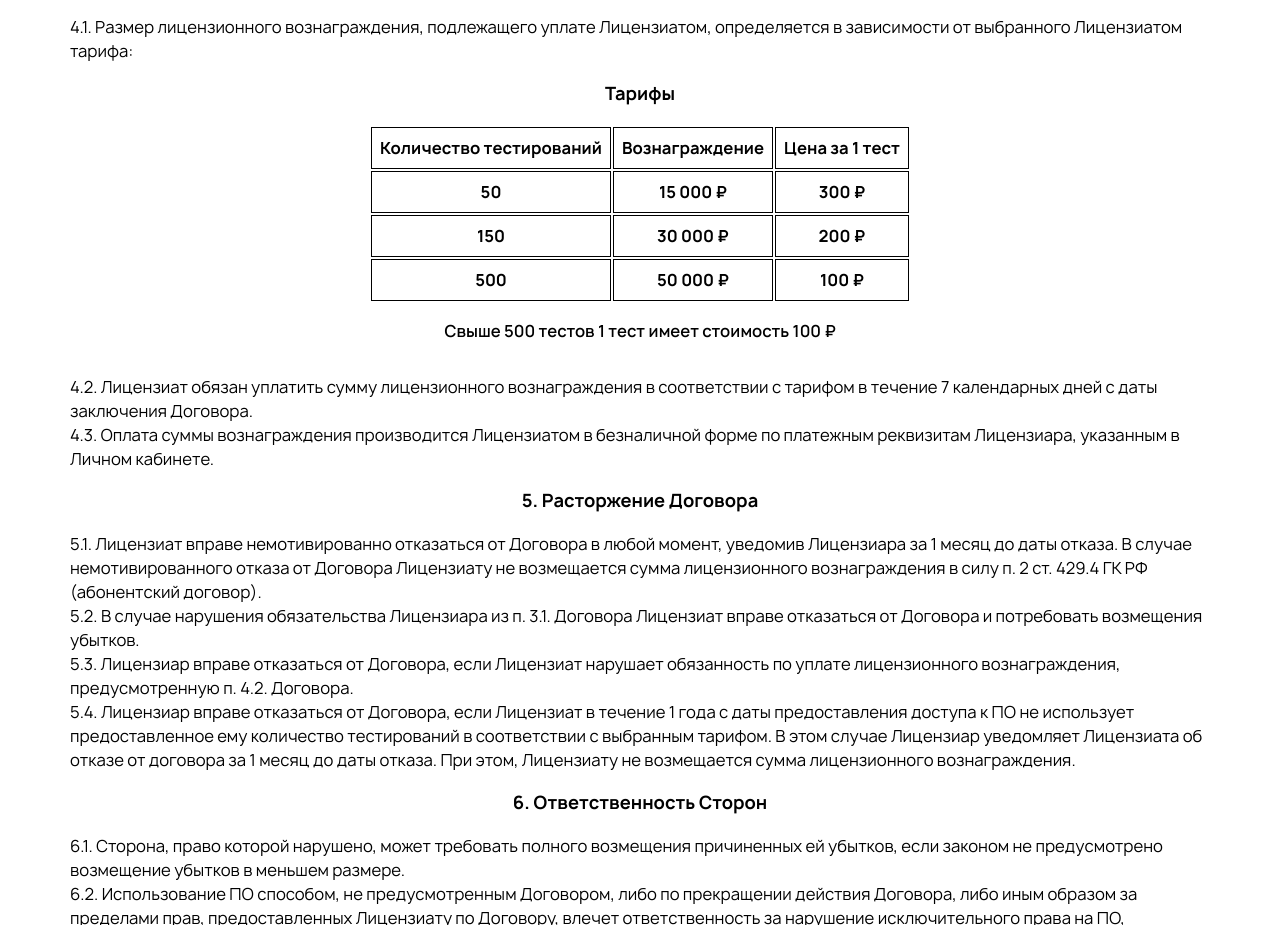
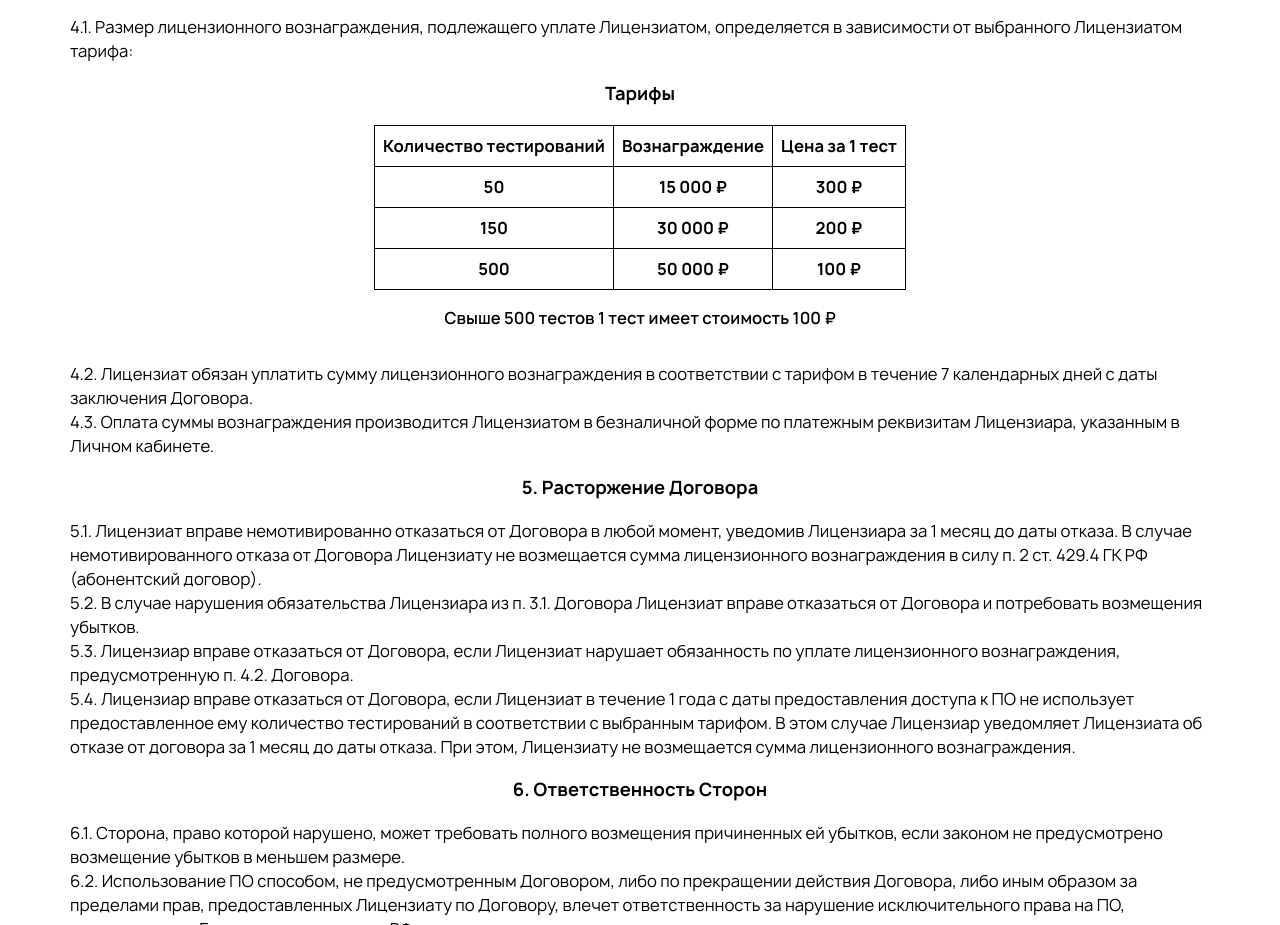
Before and after one commit to dchnk/hr-tests-front, a Vue app: page /offer in a window 1280 px wide. Shown: the part 1400-2325 px from the top of the page. Built offline with nearby package versions, Linux system fonts and the light colour scheme; no server answers.

Commit message:
fix: Поправиль таблицу в офере

```diff
--- a/src/pages/Offer.vue
+++ b/src/pages/Offer.vue
@@ -65,7 +65,7 @@
       выбранного Лицензиатом тарифа:</p>
 
     <h2>Тарифы</h2>
-    <table>
+    <table class="table">
       <thead>
       <tr>
         <th scope="col" style="border: 1px solid black; padding: 0.5em">Количество тестирований</th>
@@ -208,6 +208,11 @@
   }
 }
 
+.table {
+  border-collapse: collapse;
+  border-spacing: 0;
+}
+
 .number {
   font-size: 5rem;
   text-align: center;
```
